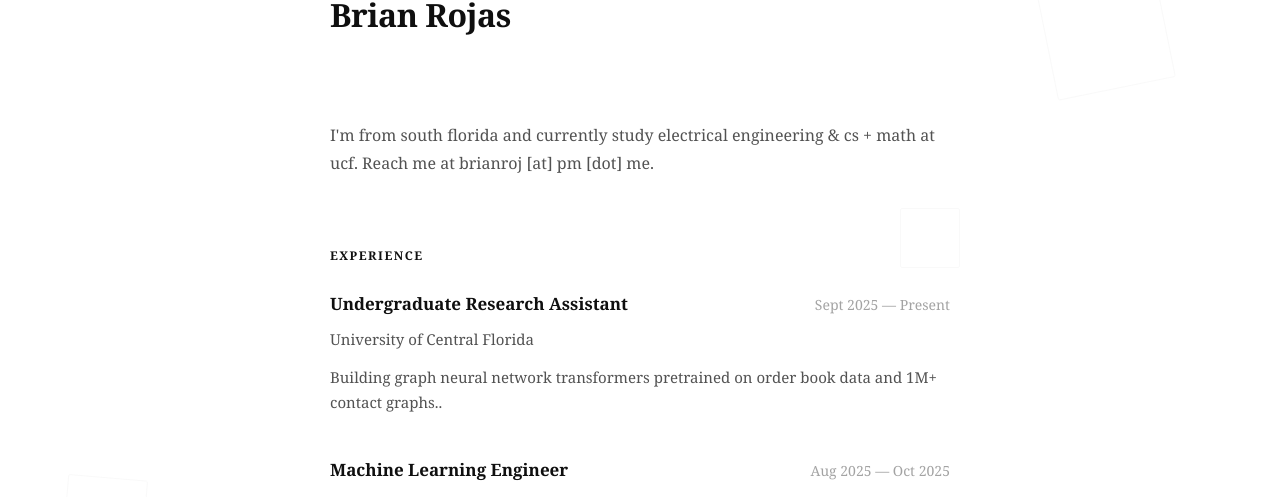
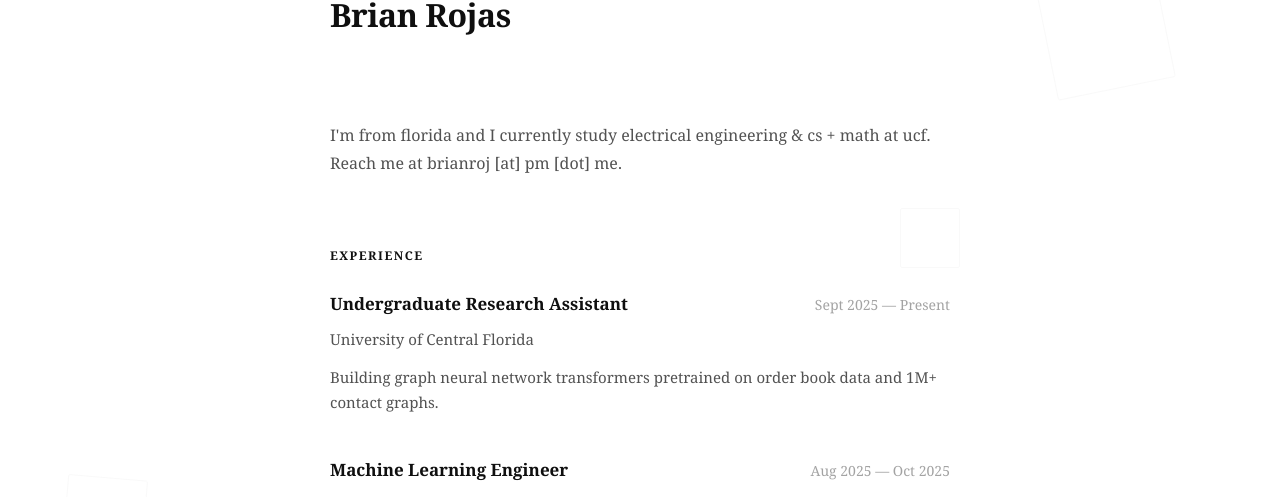
Before and after one commit to brianrojrc/brianrojrc.github.io, a Jekyll site: the page built from index.md, in a window 1280 px wide and 900 px high. Shown: the part 152-649 px from the top of the window. Built offline with Jekyll 4.4.1, drawn with Linux system fonts in a browser that asks for light colours.

Commit message:
Update index.md

```diff
--- a/index.md
+++ b/index.md
@@ -8,7 +8,7 @@
 </header>
 
 <section id="about">
-    <p>I'm from south florida and currently study electrical engineering & cs + math at ucf. Reach me at brianroj [at] pm [dot] me.</p>
+    <p>I'm from florida and I currently study electrical engineering & cs + math at ucf. Reach me at brianroj [at] pm [dot] me.</p>
 </section>
 
 <section id="experience">
@@ -20,7 +20,7 @@
             <div class="item-date">Sept 2025 — Present</div>
         </div>
         <div class="item-subtitle">University of Central Florida</div>
-        <p class="item-description">Building graph neural network transformers pretrained on order book data and 1M+ contact graphs..</p>
+        <p class="item-description">Building graph neural network transformers pretrained on order book data and 1M+ contact graphs.</p>
     </div>
 
     <div class="work-item">
```
